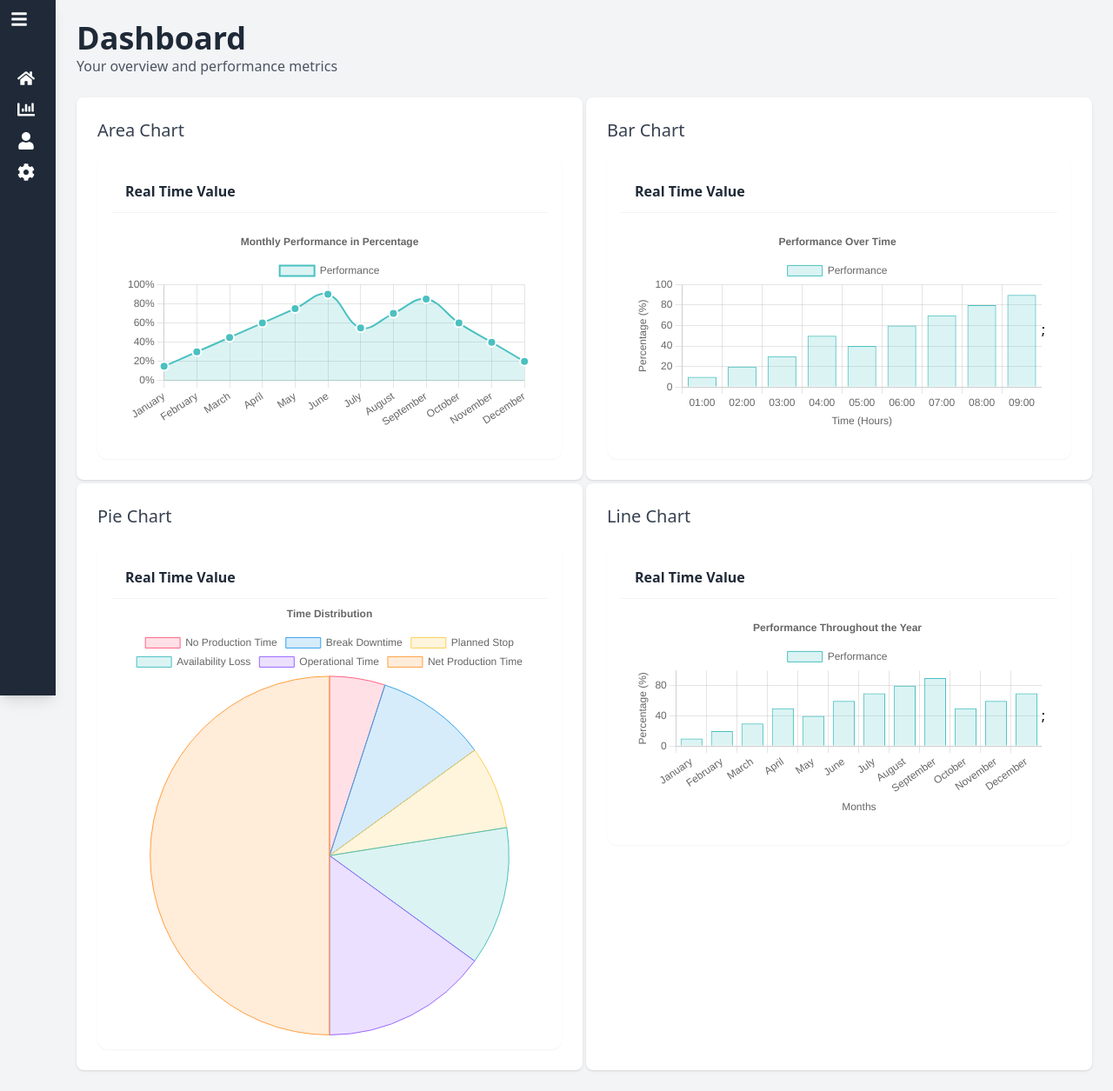
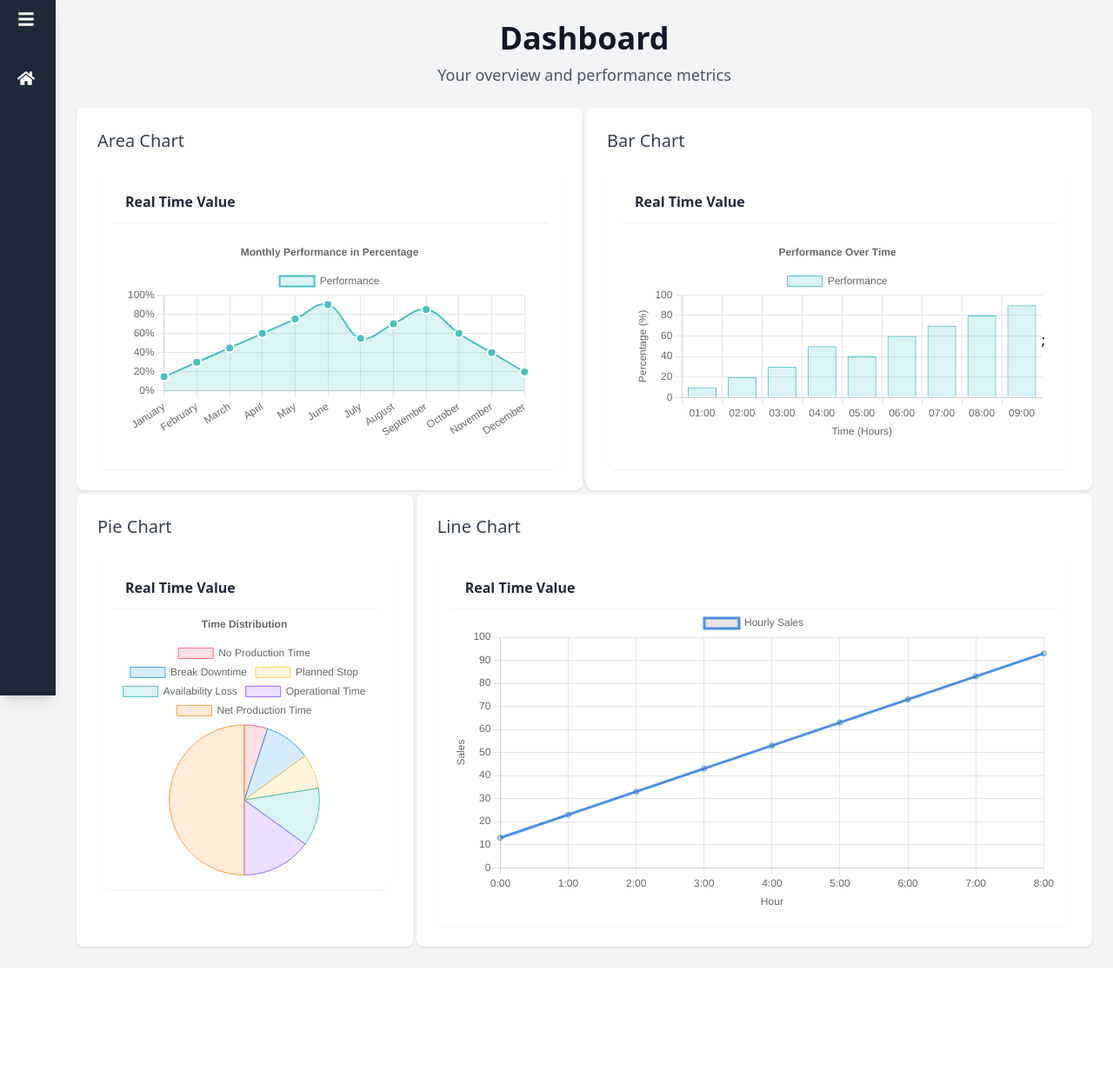
Before and after one commit to Karim-124/charts, a React (Vite) app: page / in a window 1280 px wide. Shown: the whole page at 87% size. After the commit the page ends 1113 px from the top, so only its background shows below. Built offline with nearby package versions, Linux system fonts and the light colour scheme.

Commit message:
make dashboard to show allm chart js type.

```diff
--- a/src/compoent/Dashboard.jsx
+++ b/src/compoent/Dashboard.jsx
@@ -4,32 +4,33 @@ import AreaChart from './charts/AreaCharts';
 import BarCharts from './charts/BarCharts';
 import PieChart from './charts/PieChart';
 import ColumnCharts from './charts/ColumnCharts';
+import LineCharts from './charts/LineCharts';
 
 const Dashboard = () => {
   return (
     <div className="flex min-h-screen bg-gray-100">
       <Sidebar />
       <div className="p-6 flex-1">
-        <div className="mb-6">
-          <h1 className="text-4xl font-semibold text-gray-800">Dashboard</h1>
-          <p className="text-gray-600">Your overview and performance metrics</p>
+      <div className="mb-6 text-center">
+          <h1 className="text-4xl font-extrabold text-gray-900 mb-2">Dashboard</h1>
+          <p className="text-lg text-gray-600">Your overview and performance metrics</p>
         </div>
-        <div className="grid grid-cols-1 gap-1 md:grid-cols-2 ">
-          <div className="bg-white p-6 shadow rounded-lg">
+        <div className="grid grid-cols-1 gap-1 md:grid-cols-2  lg:grid-cols-6  ">
+          <div className="bg-white p-6 shadow rounded-lg col-span-3">
             <h2 className="text-xl font-medium mb-4 text-gray-700">Area Chart</h2>
             <AreaChart />
           </div>
-          <div className="bg-white p-6 shadow rounded-lg">
+          <div className="bg-white p-6 shadow rounded-lg col-span-3">
             <h2 className="text-xl font-medium mb-4 text-gray-700">Bar Chart</h2>
             <BarCharts />
           </div>
-          <div className="bg-white p-6 shadow rounded-lg  ">
+          <div className="bg-white p-6 shadow rounded-lg col-span-2">
             <h2 className="text-xl font-medium mb-4 text-gray-700">Pie Chart</h2>
             <PieChart />
           </div>
-          <div className="bg-white p-6 shadow rounded-lg ">
+          <div className="bg-white p-6 shadow rounded-lg col-span-4 ">
             <h2 className="text-xl font-medium mb-4 text-gray-700">Line Chart</h2>
-            <ColumnCharts />
+            <LineCharts />
           </div>
         </div>
       </div>
--- a/src/compoent/Sidebar.jsx
+++ b/src/compoent/Sidebar.jsx
@@ -5,31 +5,22 @@ const Sidebar = () => {
   const [isOpen, setIsOpen] = useState(false);
 
   return (
-    <div className={`flex flex-col h-[100vh] p-3 bg-gray-800 text-white shadow-lg ${isOpen ? 'w-64' : 'w-16'} transition-all duration-300`}>
+    <div
+      className={`flex flex-col h-screen p-3 bg-gray-800 text-white shadow-lg ${isOpen ? 'w-64' : 'w-16'} transition-all duration-300 overflow-y-auto`}
+    >
       <div className="flex items-center justify-between">
         <h1 className={`text-2xl font-bold ${!isOpen && 'hidden'}`}>Dashboard</h1>
         <button onClick={() => setIsOpen(!isOpen)}>
-          <FaBars className="text-xl cursor-pointer" />
+          <FaBars className="text-xl cursor-pointer ml-2" />
         </button>
       </div>
-      <div className="mt-10">
+      <div className="mt-10 flex-1">
         <ul>
           <li className="flex items-center p-2 hover:bg-gray-700 rounded-lg cursor-pointer">
             <FaHome className="text-xl" />
-            <span className={`ml-4 ${!isOpen && 'hidden'}`}>Home</span>
+            <span className={`ml-4 ${!isOpen && 'hidden'}`}>Overview</span>
           </li>
-          <li className="flex items-center p-2 hover:bg-gray-700 rounded-lg cursor-pointer">
-            <FaChartBar className="text-xl" />
-            <span className={`ml-4 ${!isOpen && 'hidden'}`}>Analytics</span>
-          </li>
-          <li className="flex items-center p-2 hover:bg-gray-700 rounded-lg cursor-pointer">
-            <FaUser className="text-xl" />
-            <span className={`ml-4 ${!isOpen && 'hidden'}`}>Users</span>
-          </li>
-          <li className="flex items-center p-2 hover:bg-gray-700 rounded-lg cursor-pointer">
-            <FaCog className="text-xl" />
-            <span className={`ml-4 ${!isOpen && 'hidden'}`}>Settings</span>
-          </li>
+
         </ul>
       </div>
     </div>
--- a/src/compoent/charts/LineCharts.jsx
+++ b/src/compoent/charts/LineCharts.jsx
@@ -1,13 +1,73 @@
+// src/components/LineChart.js
 import React from 'react';
 import { Line } from 'react-chartjs-2';
-import 'chartjs-adapter-date-fns'; // Required for time scales in Chart.js
+import { Chart as ChartJS, LineElement, CategoryScale, LinearScale, Title, Tooltip, Legend, TimeScale } from 'chart.js';
+import 'chartjs-adapter-date-fns'; // Import the date-fns adapter for time scale
 
-const LineCharts = ({ data, options }) => {
+// Register necessary components for Chart.js
+ChartJS.register(LineElement, CategoryScale, LinearScale, Title, Tooltip, Legend, TimeScale);
+
+const LineChart = () => {
+  // Data for the line chart
+  const data = {
+    labels: ['1', '2', '3', '4', '5', '6', '7', '8', '9'], // X-axis labels as hourly intervals
+    datasets: [
+      {
+        label: 'Hourly Sales',
+        data: [13, 23, 33, 43, 53, 63, 73, 83, 93], // Y-axis data corresponding to each hour
+        fill: false,
+        borderColor: '#4A90E2',
+        tension: 0.1,
+      },
+    ],
+  };
+
+  // Options for the line chart
+  const options = {
+    plugins: {
+      legend: {
+        position: 'top',
+      },
+      tooltip: {
+        callbacks: {
+          label: function (context) {
+            return `${context.dataset.label}: ${context.raw}`;
+          },
+        },
+      },
+    },
+    scales: {
+      x: {
+        title: {
+          display: true,
+          text: 'Hour',
+        },
+        ticks: {
+          callback: function (value) {
+            return `${value}:00`; // Append ':00' to each hour for better readability
+          },
+        },
+      },
+      y: {
+        title: {
+          display: true,
+          text: 'Sales',
+        },
+        beginAtZero: true,
+      },
+    },
+  };
+
   return (
-    <div className="p-4 bg-white rounded-lg shadow-md">
-      <Line data={data} options={options} />
+    <div className="flex flex-col bg-white dark:bg-gray-800 shadow-sm rounded-xl p-4">
+      <header className="px-4 py-3 border-b border-gray-100 dark:border-gray-700/60 flex items-center">
+        <h2 className="font-semibold text-gray-800 dark:text-gray-100">Real Time Value</h2>
+      </header>
+      <div className="flex justify-center items-center">
+        <Line data={data} options={options} />
+      </div>
     </div>
   );
 };
 
-export default LineCharts;
+export default LineChart;
--- /dev/null
+++ b/src/compoent/dataCharts/lineChartData.js
@@ -0,0 +1,72 @@
+// src/components/charts/lineChartConfig.js
+import { Chart, LineElement, TimeScale, Tooltip, Legend, Title, Filler } from 'chart.js';
+
+// Register the required components
+Chart.register(LineElement, TimeScale, Tooltip, Legend, Title, Filler);
+
+// src/components/charts/lineChartConfig.js
+export const lineChartData = {
+  labels: [
+    '2024-08-25T01:00:00Z',
+    '2024-08-25T02:00:00Z',
+    '2024-08-25T03:00:00Z',
+    '2024-08-25T04:00:00Z',
+    '2024-08-25T05:00:00Z',
+    '2024-08-25T06:00:00Z',
+    '2024-08-25T07:00:00Z',
+    '2024-08-25T08:00:00Z',
+    '2024-08-25T09:00:00Z',
+  ],
+  datasets: [
+    {
+      label: 'Performance',
+      data: [10, 20, 30, 50, 40, 60, 70, 80, 90],
+      fill: false,
+      borderColor: 'rgba(75, 192, 192, 1)',
+      tension: 0.1,
+    },
+  ],
+};
+
+export const lineChartOptions = {
+  scales: {
+    x: {
+      type: 'time',
+      time: {
+        unit: 'hour',
+        tooltipFormat: 'HH:mm',
+        displayFormats: {
+          hour: 'HH:mm',
+        },
+      },
+      title: {
+        display: true,
+        text: 'Time (Hours)',
+      },
+      ticks: {
+        callback: function(value) {
+          const date = new Date(value);
+          return date.getUTCHours();
+        },
+      },
+    },
+    y: {
+      beginAtZero: true,
+      max: 100,
+      title: {
+        display: true,
+        text: 'Percentage (%)',
+      },
+    },
+  },
+  plugins: {
+    legend: {
+      display: true,
+      position: 'top',
+    },
+    title: {
+      display: true,
+      text: 'Performance Over Time',
+    },
+  },
+};
--- a/src/compoent/dataCharts/lineChartData.jsx
+++ /dev/null
@@ -1,68 +0,0 @@
-// src/components/charts/lineChartConfig.js
-
-export const lineChartData = {
-    labels: [
-      new Date('2024-08-25T01:00:00Z'),
-      new Date('2024-08-25T02:00:00Z'),
-      new Date('2024-08-25T03:00:00Z'),
-      new Date('2024-08-25T04:00:00Z'),
-      new Date('2024-08-25T05:00:00Z'),
-      new Date('2024-08-25T06:00:00Z'),
-      new Date('2024-08-25T07:00:00Z'),
-      new Date('2024-08-25T08:00:00Z'),
-      new Date('2024-08-25T09:00:00Z'),
-    ],
-    datasets: [
-      {
-        label: 'Performance',
-        data: [10, 20, 30, 50, 40, 60, 70, 80, 90],
-        fill: false,
-        borderColor: 'rgba(75, 192, 192, 1)',
-        tension: 0.1,
-      },
-    ],
-  };
-
-  export const lineChartOptions = {
-    scales: {
-      x: {
-        type: 'time',
-        time: {
-          unit: 'hour',
-          stepSize: 1,
-          tooltipFormat: 'HH:mm',
-          displayFormats: {
-            hour: 'HH:mm',  // Format to display the hour on the x-axis
-          },
-        },
-        title: {
-          display: true,
-          text: 'Time (Hours)',
-        },
-        ticks: {
-          callback: function(value, index, values) {
-            const date = new Date(value);
-            return date.getUTCHours(); // Display the hour in the x-axis
-          },
-        },
-      },
-      y: {
-        beginAtZero: true,
-        max: 100,
-        title: {
-          display: true,
-          text: 'Percentage (%)',
-        },
-      },
-    },
-    plugins: {
-      legend: {
-        display: true,
-        position: 'top',
-      },
-      title: {
-        display: true,
-        text: 'Performance Over Time',
-      },
-    },
-  };
```
